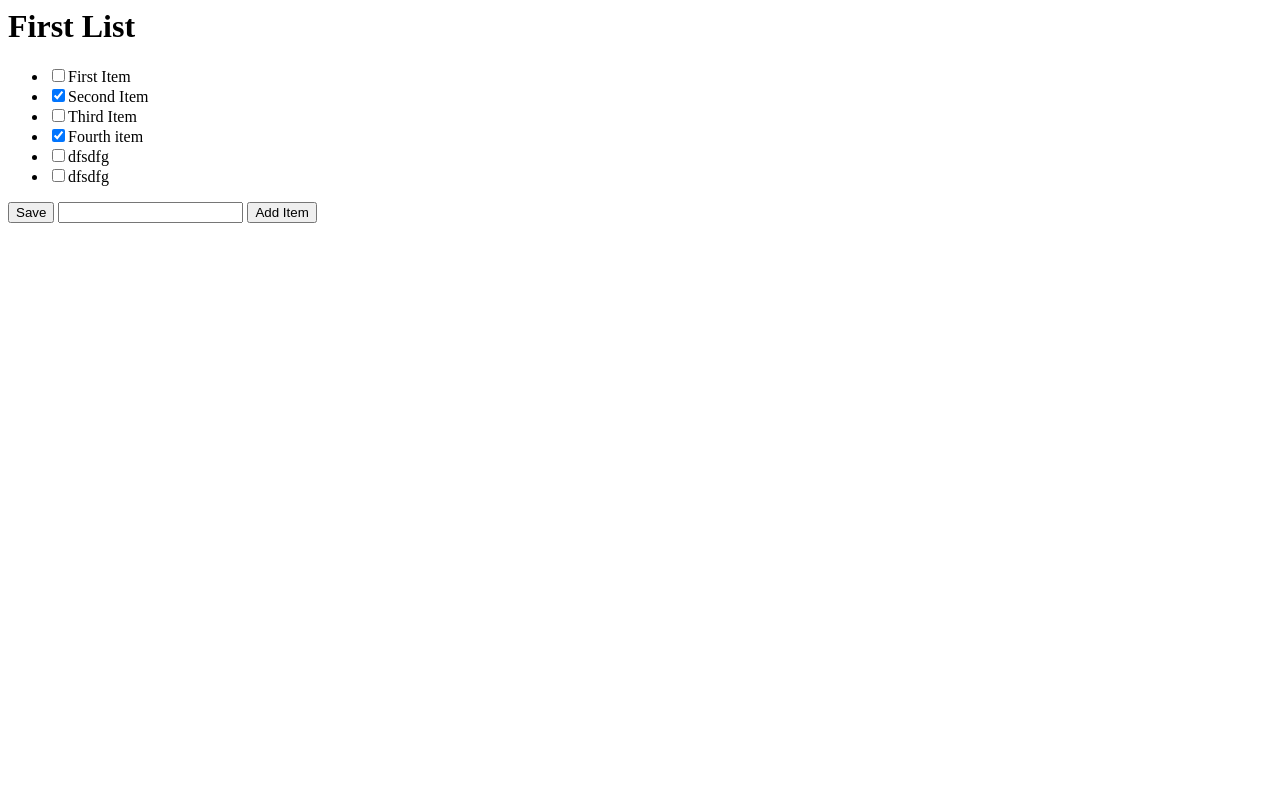
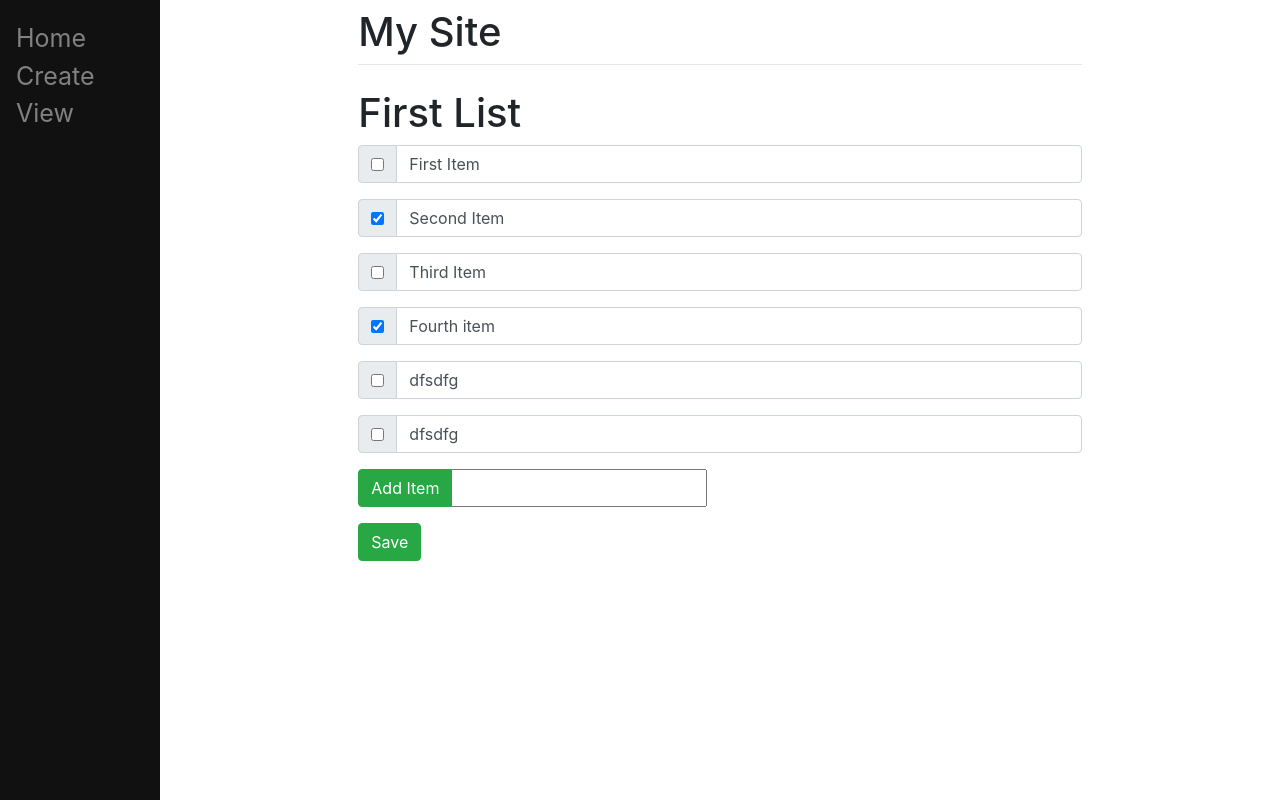
Before and after one commit to sandeepsomu999/Django-application, a Django app: page /2 in a window 1280 px wide. Run offline with Django 4.2, Linux system fonts and the light colour scheme; data comes from the database, SQL or seed files in the repository; both versions use the stored data as it was after the commit.

Commit message:
added bootstrap to create and view pages

```diff
--- a/main/templates/main/base.html
+++ b/main/templates/main/base.html
@@ -1,14 +1,65 @@
+<!doctype html>
 <html>
 <head>
+    <style type="text/css">
+            .sidenav{
+            height:100%;
+            width:160px;
+            position: fixed;
+            z-index: 1;
+            top:0;
+            left:0;
+            background-color:#111;
+            overflow-x: hidden;
+            padding-top: 20px;
+        }
 
+        .sidenav a {
+            padding: 6px 8px 6px 16px;
+            text-decoration: none;
+            font-size:25px;
+            color:#818181;
+            display:bock;
+        }
+
+        .sidenav a:hover {
+            color: #f1f1f1;
+        }
+
+        .main {
+            margin-left:160px;
+            padding: 0px 10px;
+        }
+
+    </style>
+
+    <meta charset="utf-8">
+    <meta name="viewport" content="width=device-width, initial-scale=1, shrink-to-fit=no">
+
+    <link rel="stylesheet" href="https://cdn.jsdelivr.net/npm/bootstrap@4.3.1/dist/css/bootstrap.min.css" integrity="sha384-ggOyR0iXCbMQv3Xipma34MD+dH/1fQ784/j6cY/iJTQUOhcWr7x9JvoRxT2MZw1T" crossorigin="anonymous">
     <title>{% block title %} Sandeep's Site{% endblock %}</title>
 </head>
 
 <body>
-    <div id="content", name="content">
-        {% block content %}
-        {% endblock %}
+    <div class="sidenav">
+        <a href="/home">Home</a>
+        <a href="/create">Create</a>
+        <a href="/2">View</a>
     </div>
 
+    <div id="content", name="content", class="main">
+        <div class="row justify-content-center">
+            <div class="col-8">
+                <h1 class="mt-2">My Site</h1>
+                <hr class="mt-0 mb-4">
+                {% block content %}
+                {% endblock %}
+            </div>
+        </div>
+    </div>
+
+    <script src="https://code.jquery.com/jquery-3.3.1.slim.min.js" integrity="sha384-q8i/X+965DzO0rT7abK41JStQIAqVgRVzpbzo5smXKp4YfRvH+8abtTE1Pi6jizo" crossorigin="anonymous"></script>
+    <script src="https://cdn.jsdelivr.net/npm/popper.js@1.14.7/dist/umd/popper.min.js" integrity="sha384-UO2eT0CpHqdSJQ6hJty5KVphtPhzWj9WO1clHTMGa3JDZwrnQq4sF86dIHNDz0W1" crossorigin="anonymous"></script>
+    <script src="https://cdn.jsdelivr.net/npm/bootstrap@4.3.1/dist/js/bootstrap.min.js" integrity="sha384-JjSmVgyd0p3pXB1rRibZUAYoIIy6OrQ6VrjIEaFf/nJGzIxFDsf4x0xIM+B07jRM" crossorigin="anonymous"></script>
 </body>
 </html>
--- a/main/templates/main/list.html
+++ b/main/templates/main/list.html
@@ -5,17 +5,29 @@
 <h1>{{ls.name}}</h1>
     <form method="post" action="#">
         {% csrf_token %}
-        <ul>
         {% for item in ls.item_set.all %}
+        <div class="input-group mb-3">
+            <div class="input-group-prepend">
+                <div class="input-group-text">
+
                     {% if item.complete == True %}
-                    <li><input type="checkbox", value="clicked", name="c{{item.id}}" checked>{{item.text}} </li>
+                        <input type="checkbox", value="clicked", name="c{{item.id}}" checked>
                     {% else %}
-                    <li><input type="checkbox", value="clicked", name="c{{item.id}}">{{item.text}} </li>
+                        <input type="checkbox", value="clicked", name="c{{item.id}}">
                     {% endif %}
+                </div>
+            </div>
+            <input type="text", value="{{item.text}}", class="form-control">
+        </div>
         {% endfor %}
-        </ul>
-        <button type="submit", name="save", value="save">Save</button>
+        <div class="input-group mb-3">
+            <div class="input-group-prepend">
+                <button type="submit", name="newItem", value="newItem", class="btn btn-success">Add Item</button>
+            </div>
             <input type="text", name="new">
-        <button type="submit", name="newItem", value="newItem">Add Item</button>
+        </div>
+
+        <button type="submit", name="save", value="save", class="btn btn-success">Save</button>
+
     </form>
 {% endblock %}
```
Also changed, not shown: main/templates/main/create.html (+8 -4 lines), db.sqlite3. Lines whose indentation alone changed are shown as unchanged.
